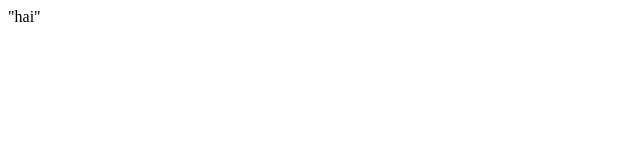
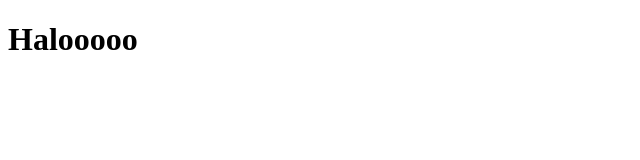
Before and after one commit to Shabrina02/Shabrina02.github.io, a plain HTML site: page index.html in a window 1280 px wide. Shown: the whole page, without its empty margins (0-640 px from the left). Drawn offline with Linux system fonts and the light colour scheme.

Commit message:
Update index.html

```diff
--- a/index.html
+++ b/index.html
@@ -1,4 +1,12 @@
 <!DOCTYPE html>
-<html lang="en">
-"hai"
+<html>
+<head>
+<title>Page Title</title>
+</head>
+<body>
+
+<h1>Halooooo</h1>
+
+
+</body>
 </html>
```
